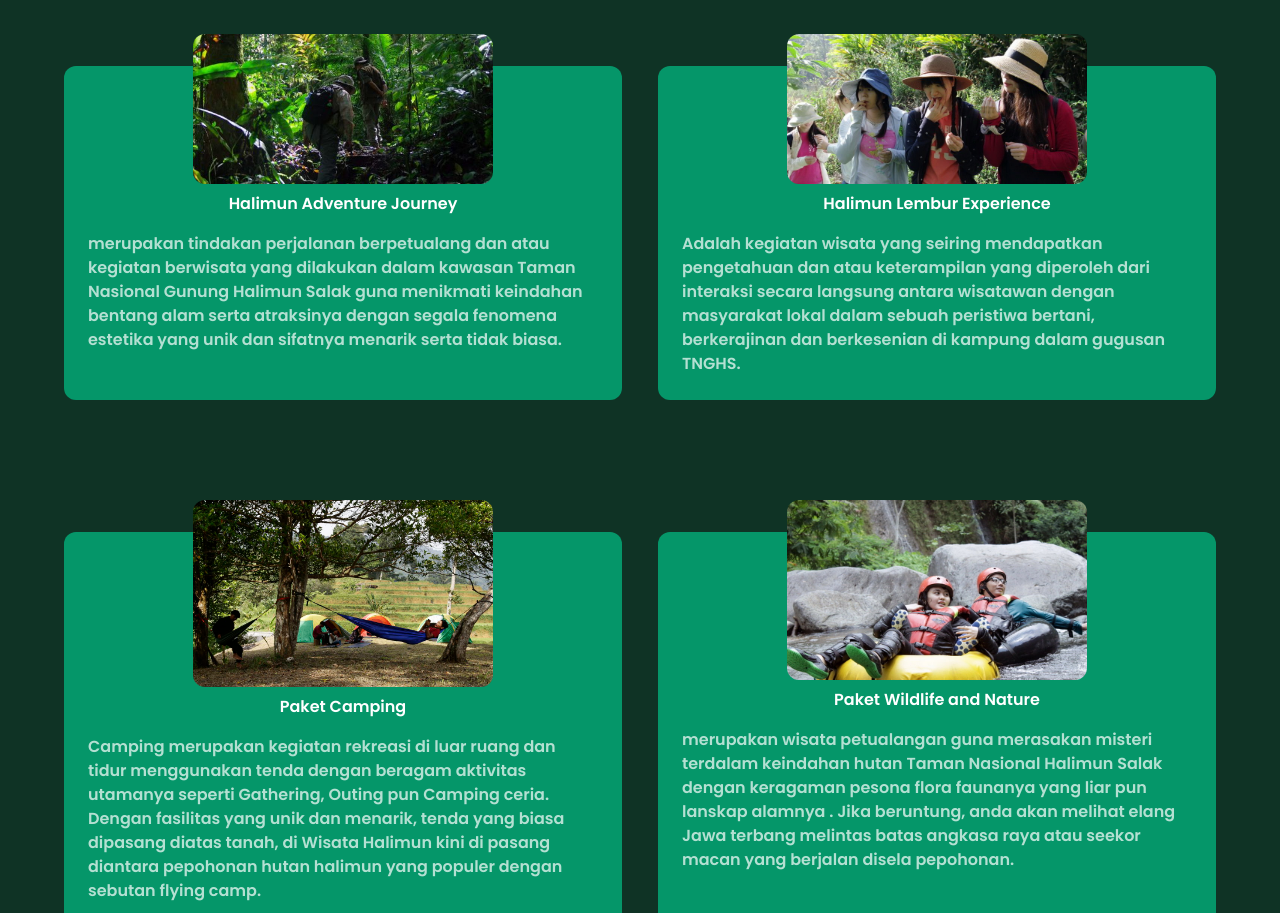
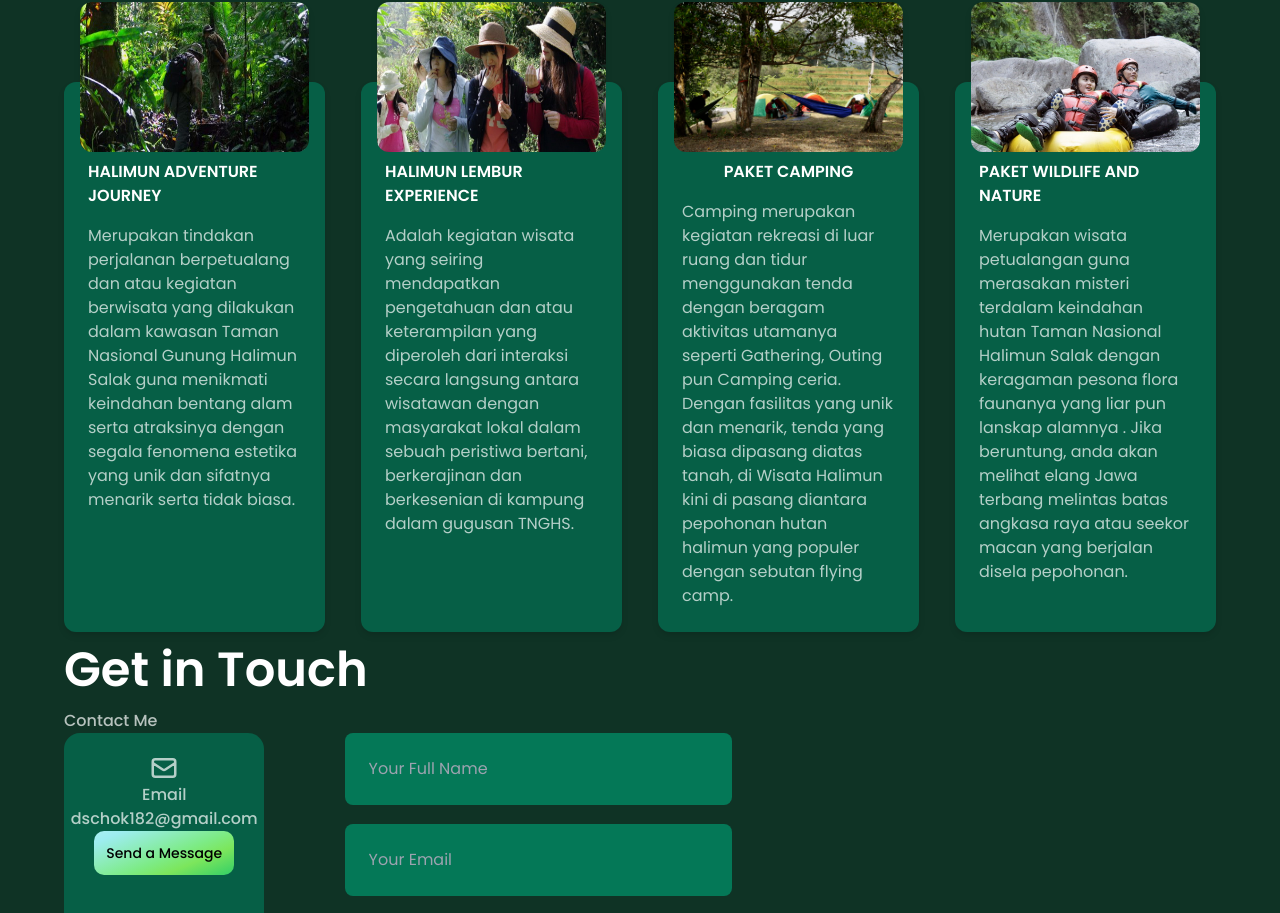
Before and after one commit to dhimzikri/bank_ui, a React (Vite) app: page / in a window 1280 px wide. Shown: the part 1855-2768 px from the top of the page. Built offline with nearby package versions, Linux system fonts and the light colour scheme.

Commit message:
add reactIcon and contact

```diff
--- a/package.json
+++ b/package.json
@@ -11,7 +11,8 @@
   },
   "dependencies": {
     "react": "^18.2.0",
-    "react-dom": "^18.2.0"
+    "react-dom": "^18.2.0",
+    "react-icons": "^4.4.0"
   },
   "devDependencies": {
     "@types/react": "^18.0.17",
--- a/src/App.jsx
+++ b/src/App.jsx
@@ -1,5 +1,6 @@
 import styles from "./style";
 import { Billing, Business, CardDeal, Clients, CTA, Footer, Navbar, Stats, Testimonials, Hero, Paket } from "./components";
+import Contacts from "./components/Contacts";
 
 const App = () => (
   <div className="bg-primary w-full overflow-hidden">
@@ -21,7 +22,8 @@ const App = () => (
         <Business />
         {/* <Billing /> */}
         <Paket />
-        <CardDeal />
+        <Contacts />
+        {/* <CardDeal /> */}
         <Testimonials />
         <Clients />
         <CTA />
--- /dev/null
+++ b/src/components/Contacts.jsx
@@ -0,0 +1,111 @@
+import React, { useRef } from "react";
+import "../index.css";
+import { HiOutlineMail } from "react-icons/hi";
+import { BsInstagram } from "react-icons/bs";
+import { BsWhatsapp } from "react-icons/bs";
+import styles from "../style";
+
+const Contacts = () => {
+  const form = useRef();
+  const sendEmail = (e) => {
+    e.preventDefault();
+
+    emailjs.sendForm(
+      "service_zo7lpju",
+      "template_wasv256",
+      form.current,
+      "h7J0Yg0jT_ItXFF1V"
+    );
+    e.target.reset();
+  };
+  return (
+    <section id="contact">
+      <h2 className={`${styles.heading2}`}>Get in Touch</h2>
+      <p className="font-poppins font-medium text-dimWhite">Contact Me</p>
+
+      <div className="container container-contact">
+        <div className="contact_options bg-emerald-800 rounded-2xl">
+          <article className="contact_option hover:bg-emerald-700 font-poppins font-medium">
+            <div className="flex flex-col items-center justify-center text-dimWhite">
+              <HiOutlineMail className="text-3xl" />
+              <h4>Email</h4>
+              <h5>dschok182@gmail.com</h5>
+              <button
+                href="mailto:dschok182@gmail.com"
+                target="_blank"
+                type="button"
+                className={`text-black p-3 font-poppins text-sm text-[18px] bg-blue-gradient rounded-[10px] outline-none ${styles}`}
+              >
+                Send a Message
+              </button>
+            </div>
+          </article>
+          <article className="contact_option hover:bg-emerald-700 font-poppins font-medium">
+            <div className="flex flex-col items-center justify-center text-dimWhite">
+              <BsInstagram className="contact_options-icon" />
+              <h4>DM Instagram</h4>
+              <h5>Dimas Zikri (dhimzikri)</h5>
+              <button
+                href="http://intagram.com/dhimzikri"
+                target="_blank"
+                type="button"
+                className={`p-3 font-poppins text-sm text-[18px] text-black bg-blue-gradient rounded-[10px] outline-none ${styles}`}
+              >
+                Send a Message
+              </button>
+            </div>
+          </article>
+          <article className="contact_option hover:bg-emerald-700 font-poppins font-medium">
+            <div className="flex flex-col items-center justify-center text-dimWhite">
+              <BsWhatsapp className="contact_options-icon" />
+              <h4>WhatsApp Me on</h4>
+              <h5>085780457067 / 085885606896</h5>
+              <button
+                href="http://intagram.com/dhimzikri"
+                target="_blank"
+                type="button"
+                className={`p-3 font-poppins text-sm text-[18px] text-black bg-blue-gradient rounded-[10px] outline-none ${styles}`}
+              >
+                Send a Message
+              </button>
+            </div>
+          </article>
+        </div>
+        {/* END OF OPTIONS */}
+        <div className="font-poppins rounded-lg ">
+          <form ref={form} onSubmit={sendEmail}>
+            <input
+              className="bg-emerald-700 text-white"
+              type="text"
+              name="name"
+              placeholder="Your Full Name"
+              required
+            />
+            <input
+              className="bg-emerald-700 text-white"
+              type="email"
+              name="email"
+              placeholder="Your Email"
+              required
+            />
+            <textarea
+              className="bg-emerald-700 text-white"
+              name="message"
+              rows="9"
+              placeholder="Your Message"
+              required
+            ></textarea>
+            <button
+              type="submit"
+              className={`p-3 font-poppins text-md text-[18px] text-black bg-blue-gradient rounded-[10px] outline-none ${styles}`}
+            >
+              Send Message
+            </button>
+          </form>
+        </div>
+      </div>
+    </section>
+  );
+};
+
+export default Contacts;
--- a/src/components/Paket.jsx
+++ b/src/components/Paket.jsx
@@ -6,26 +6,31 @@ const Paket = () => {
   return (
     <section id="section">
       <h2
-        className={`${styles.heading2} flex items-center justify-center h-auto w-auto -mt-10`}
+        className={`${styles.heading2} relative before:absolute before:rounded-lg before:content before:w-72 before:h-1
+          before:-bottom-0 before:left-100 before:bg-gradient-to-tr from-emerald-700 to-cyan-300
+          transition-all ease-in-out duration-100 flex items-center justify-center h-auto w-auto -mt-10`}
       >
         Daftar Paket
       </h2>
-      <div className="grid grid-cols-4 gap-9 md:grid-cols-2">
+      <div className="grid lg:grid-cols-4 gap-9 md:grid-cols-2">
         {listPaket &&
           listPaket.map((n) => {
             return (
-              <div key={n.id} className="bg-emerald-600 rounded-xl p-4 mt-24 ">
-                <div className="flex items-center justify-center">
+              <div
+                key={n.id}
+                className="bg-emerald-800 rounded-xl p-4 mt-28 drop-shadow-md"
+              >
+                <div className="flex items-center justify-center h-auto w-auto  ">
                   <img
                     src={n.img}
                     alt=""
-                    className="rounded-xl h-[150px] w-[300px] -mt-24 md:-mt-12 md:h-fit md:w-[]"
+                    className="rounded-xl h-[150px] w-[250px] -mt-24"
                   />
                 </div>
-                <p className="p-2 text-white font-poppins font-semibold flex items-center justify-center ">
+                <p className="p-2 text-white uppercase font-poppins font-semibold flex items-center justify-center ">
                   {n.name}
                 </p>
-                <p className="p-2 text-dimWhite font-poppins font-semibold flex items-start justify-start">
+                <p className="p-2 text-dimWhite font-poppins font-light flex items-start justify-start">
                   {n.desc}
                 </p>
               </div>
--- a/src/constant/index.js
+++ b/src/constant/index.js
@@ -10,12 +10,16 @@ export const navLinks = [
     title: "Wisata",
   },
   {
-    id: "product",
-    title: "Product",
+    id: "clients",
+    title: "Clients",
   },
   {
-    id: "clients",
-    title: "Clients",
+    id: "contact",
+    title: "Contact",
+  },
+  {
+    id: "booking",
+    title: "Booking",
   },
 ];
 
@@ -201,7 +205,7 @@ export const listPaket = [
     id: "1",
     name: "Halimun Adventure Journey",
     img: paket1,
-    desc:"merupakan tindakan perjalanan berpetualang dan atau kegiatan berwisata yang dilakukan dalam kawasan Taman Nasional Gunung Halimun Salak guna menikmati keindahan bentang alam serta atraksinya dengan segala fenomena estetika yang unik dan sifatnya menarik serta tidak biasa.",
+    desc:"Merupakan tindakan perjalanan berpetualang dan atau kegiatan berwisata yang dilakukan dalam kawasan Taman Nasional Gunung Halimun Salak guna menikmati keindahan bentang alam serta atraksinya dengan segala fenomena estetika yang unik dan sifatnya menarik serta tidak biasa.",
   },
   {
     id: "2",
@@ -219,6 +223,6 @@ export const listPaket = [
     id: "4",
     name: "Paket Wildlife and Nature",
     img: paket4,
-    desc: "merupakan wisata petualangan guna merasakan misteri terdalam keindahan hutan Taman Nasional Halimun Salak dengan keragaman pesona flora faunanya yang liar pun lanskap alamnya . Jika beruntung, anda akan melihat elang Jawa terbang melintas batas angkasa raya atau seekor macan yang berjalan disela pepohonan.",
+    desc: "Merupakan wisata petualangan guna merasakan misteri terdalam keindahan hutan Taman Nasional Halimun Salak dengan keragaman pesona flora faunanya yang liar pun lanskap alamnya . Jika beruntung, anda akan melihat elang Jawa terbang melintas batas angkasa raya atau seekor macan yang berjalan disela pepohonan.",
   },
 ]
--- a/src/index.css
+++ b/src/index.css
@@ -128,3 +128,73 @@
   background: rgba(255, 255, 255, 0.6);
   filter: blur(750px);
 }
+
+.container.container-contact {
+  width: 58%;
+  display: grid;
+  grid-template-columns: 30% 58%;
+  gap: 12%;
+}
+
+.contact_options {
+  display: flex;
+  flex-direction: column;
+  /* gap: 1.2rem; */
+}
+
+.contact_option {
+  background: var(--color-bg-variant);
+  padding: 1.2rem;
+  border-radius: 1.2rem;
+  text-align: center;
+  border: 1px solid transparent;
+  transition: var(--transition);
+}
+
+.contact_option:hover {
+  background: transparent;
+  /* border-color: var(--color-primary-variant); */
+}
+
+.contact_options-icon {
+  font-size: 1.5rem;
+  margin-bottom: 0.5rem;
+}
+
+.contact_options-icon a {
+  margin-top: 0.7rem;
+  display: inline-block;
+  font-size: 0.8rem;
+}
+
+form {
+  display: flex;
+  flex-direction: column;
+  gap: 1.2rem;
+}
+
+input,
+textarea {
+  width: 100%;
+  padding: 1.5rem;
+  border-radius: 0.5rem;
+  background: transparent;
+  border: 2px solid var(--color-primary-variant);
+  resize: none;
+  color: var(--color-white);
+}
+
+/*===========================MEDIA QUERIES(MEDIUM DEVICES)===========================*/
+@media screen and (max-width: 1024px) {
+  .container.container-contact {
+    grid-template-columns: 1fr;
+    gap: 2rem;
+  }
+}
+
+/*===========================MEDIA QUERIES(MEDIUM DEVICES)===========================*/
+@media screen and (max-width: 600px) {
+  .container.container-contact {
+    width: var(--container-width-sm);
+  }
+}
```
Also changed, not shown: 1 other file (tests, documents, lock files or other folders).
